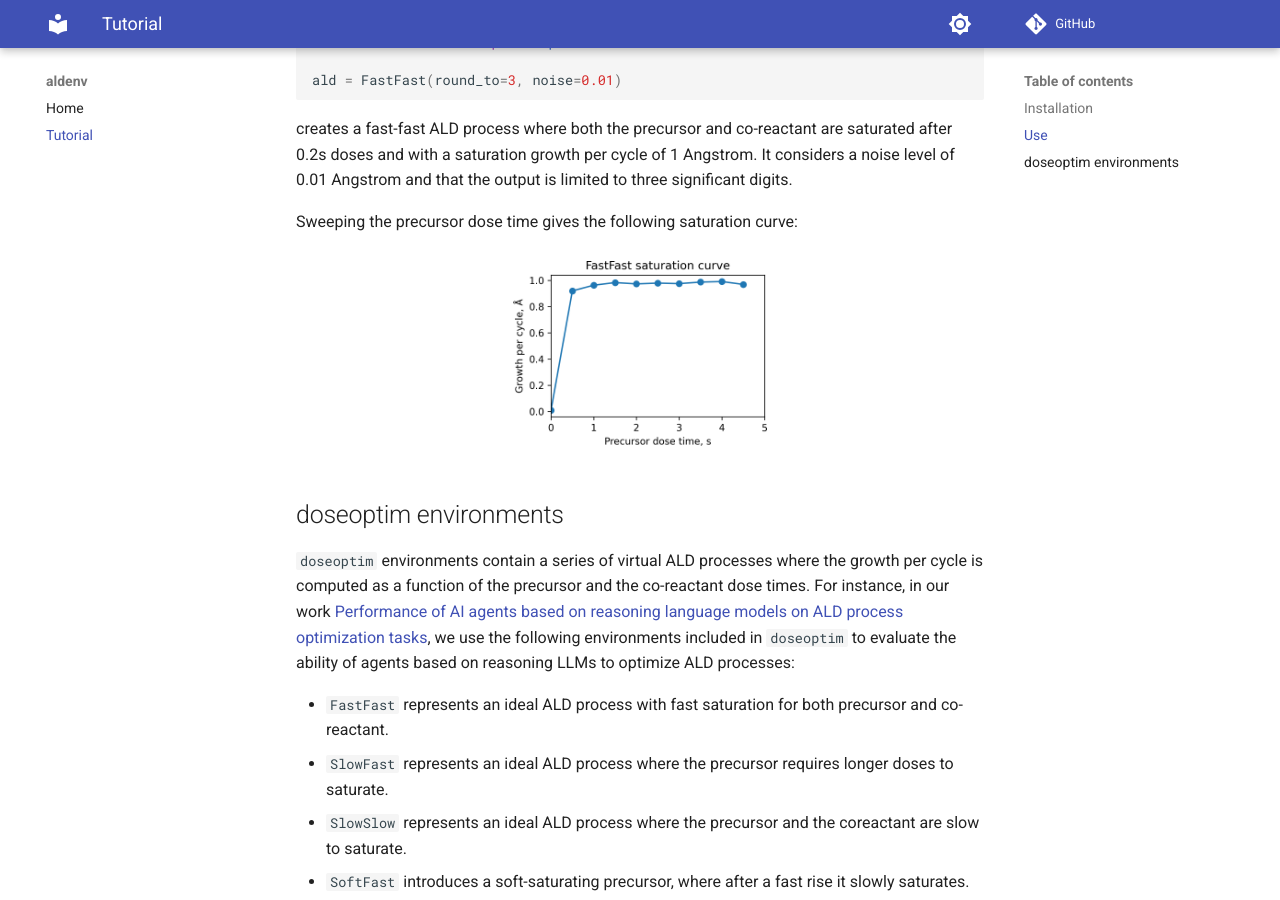
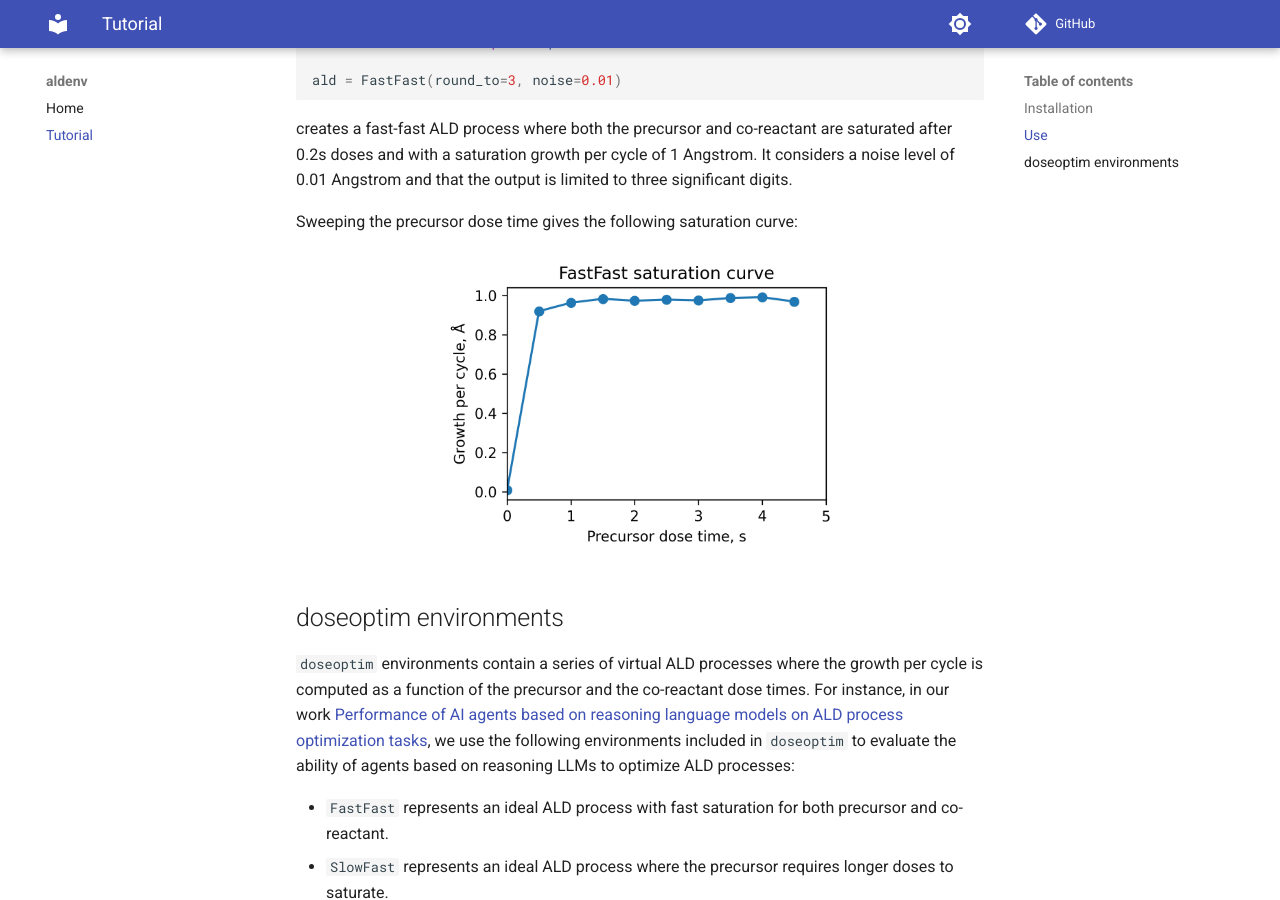
Before and after one commit to aldsim/aldenv, an MkDocs documentation site: the page built from docs/tutorial.md, in a window 1280 px wide and 900 px high, scrolled down 490 px. Built offline with MkDocs 1.6.1 and Material for MkDocs 9.7.7, drawn with Linux system fonts in a browser that asks for light colours; plug-ins that fetch from the network failed and are left out; comment, search, counter and statistics services are not loaded.

Commit message:
tutorial update

```diff
--- a/docs/tutorial.md
+++ b/docs/tutorial.md
@@ -25,7 +25,7 @@ creates a fast-fast ALD process where both the precursor and co-reactant are sat
 Sweeping the precursor dose time gives the following saturation curve:
 
 <figure markdown="span">
-![FastFast saturation curve](./images/fastfast_sat.png){ width="40%" }
+![FastFast saturation curve](./images/fastfast_sat.png){ width="60%" }
 </figure>
 
 ## doseoptim environments
@@ -47,5 +47,5 @@ environments where the growth has a CVD component. For instance:
 This results in the following saturation curve:
 
 <figure markdown="span">
-![FastFast saturation curve](./images/fastfastcvd01_sat.png){ width="40%" }
+![FastFast saturation curve](./images/fastfastcvd01_sat.png){ width="60%" }
 </figure>
```
